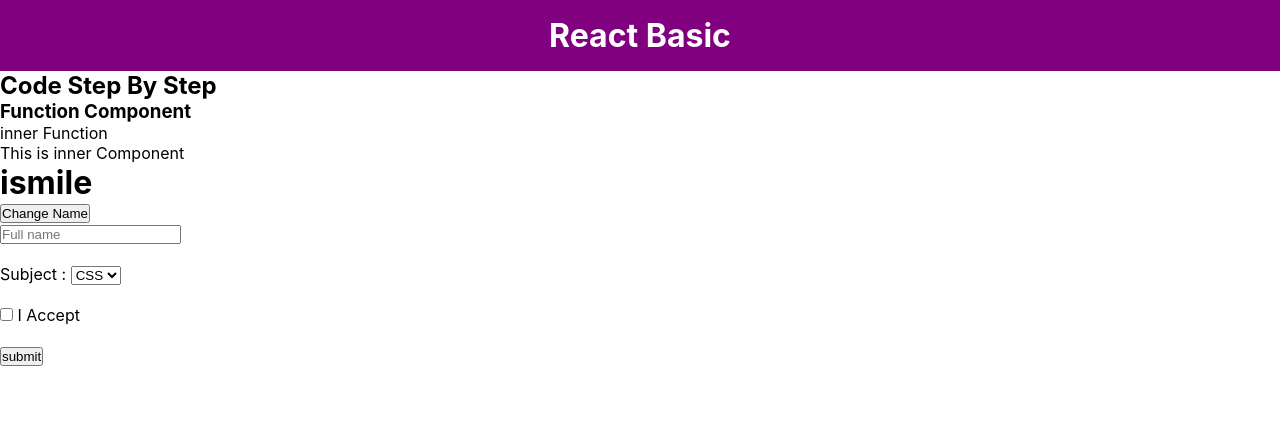
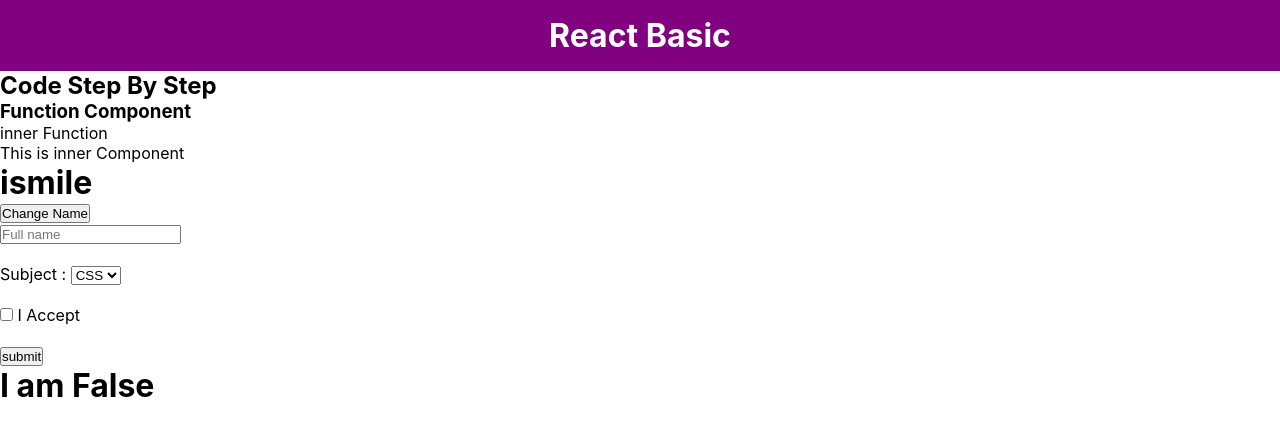
Before and after one commit to ismailsardar/react_2, a React (Create React App) app in the folder my-selfs/: page / in a window 1280 px wide. Shown: the top 436 px of the page. Built offline with nearby package versions, Linux system fonts and the light colour scheme.

Commit message:
conditional rendaring with state and variable

```diff
--- /dev/null
+++ b/my-selfs/src/components/code_stye_By_stye/CondRen.js
@@ -0,0 +1,13 @@
+import React, { useState } from 'react'
+
+const CondRen = () => {
+    // const [login, setLogin] = useState(false);
+    const login = false;
+  return (
+    <div>
+        {login ? <h1>I am true</h1>:<h1>I am False</h1>}
+    </div>
+  )
+}
+
+export default CondRen
--- a/my-selfs/src/components/code_stye_By_stye/MyComponent.js
+++ b/my-selfs/src/components/code_stye_By_stye/MyComponent.js
@@ -1,4 +1,5 @@
 import React from 'react'
+import CondRen from './CondRen'
 import From from './From'
 import Function from './Function'
 import Props from './Props'
@@ -10,6 +11,7 @@
         <Function />
         <Props name={"Ismile"} />
         <From />
+        <CondRen />
     </div>
   )
 }
```
